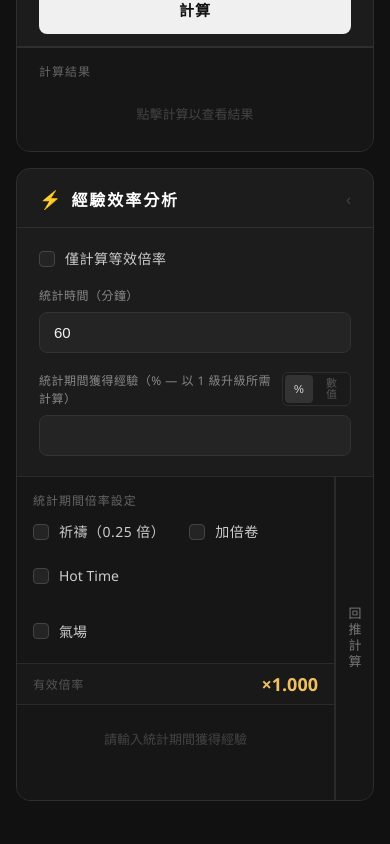
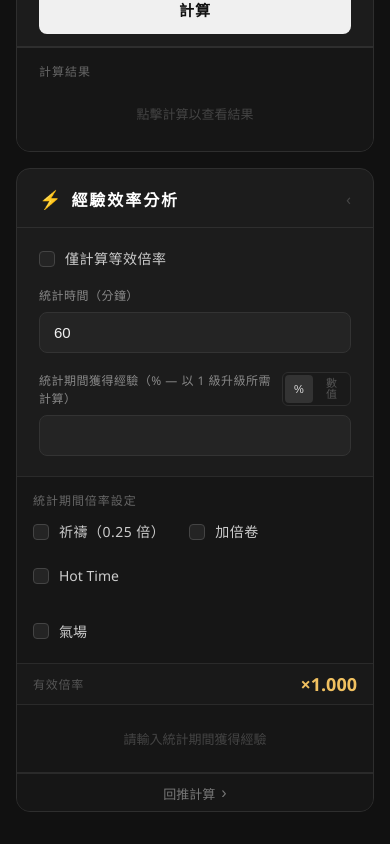
Before and after one commit to r041291867/exp-calculator, a React (Vite) app: page / in a window 390 px wide. Shown: the part 697-1541 px from the top of the page. Built offline with nearby package versions, Linux system fonts and the light colour scheme.

Commit message:
調整回推計算在窄螢幕下的位置

```diff
--- a/src/components/BaseRateCalculator.tsx
+++ b/src/components/BaseRateCalculator.tsx
@@ -190,6 +190,9 @@ export default function BaseRateCalculator({ currentLevel, currentExp, expToNext
                     </div>
                     <button className="r2-toggle-btn" onClick={() => setR2Collapsed(false)}>
                         回推計算
+                        <span className="r2-toggle-chevron" aria-hidden="true">
+                            ›
+                        </span>
                     </button>
                 </div>
             </div>
--- a/src/index.css
+++ b/src/index.css
@@ -1051,6 +1051,48 @@ select:disabled {
     pointer-events: none;
 }
 
+.r2-toggle-chevron {
+    display: none;
+}
+
+/* ── Rate results: narrow-screen stacked variant ── */
+@media (max-width: 640px) {
+    .rate-results-row {
+        flex-direction: column;
+    }
+
+    .r2-panel {
+        flex: 0 0 auto;
+        max-width: none;
+        max-height: 38px;
+        border-left: none;
+        border-top: 1px solid #2a2a2a;
+        transition: max-height 0.35s cubic-bezier(0.4, 0, 0.2, 1);
+    }
+
+    .r2-panel--open {
+        max-height: 2000px;
+    }
+
+    .r2-toggle-btn {
+        top: 0;
+        left: 0;
+        right: 0;
+        bottom: auto;
+        width: auto;
+        height: 38px;
+        writing-mode: horizontal-tb;
+        text-orientation: initial;
+        letter-spacing: normal;
+        gap: 6px;
+    }
+
+    .r2-toggle-chevron {
+        display: inline;
+        font-size: 16px;
+    }
+}
+
 /* ── Simple 2-column rate grid ── */
 .rate-sg {
     display: grid;
```
Also changed, not shown: .claude/settings.json.
